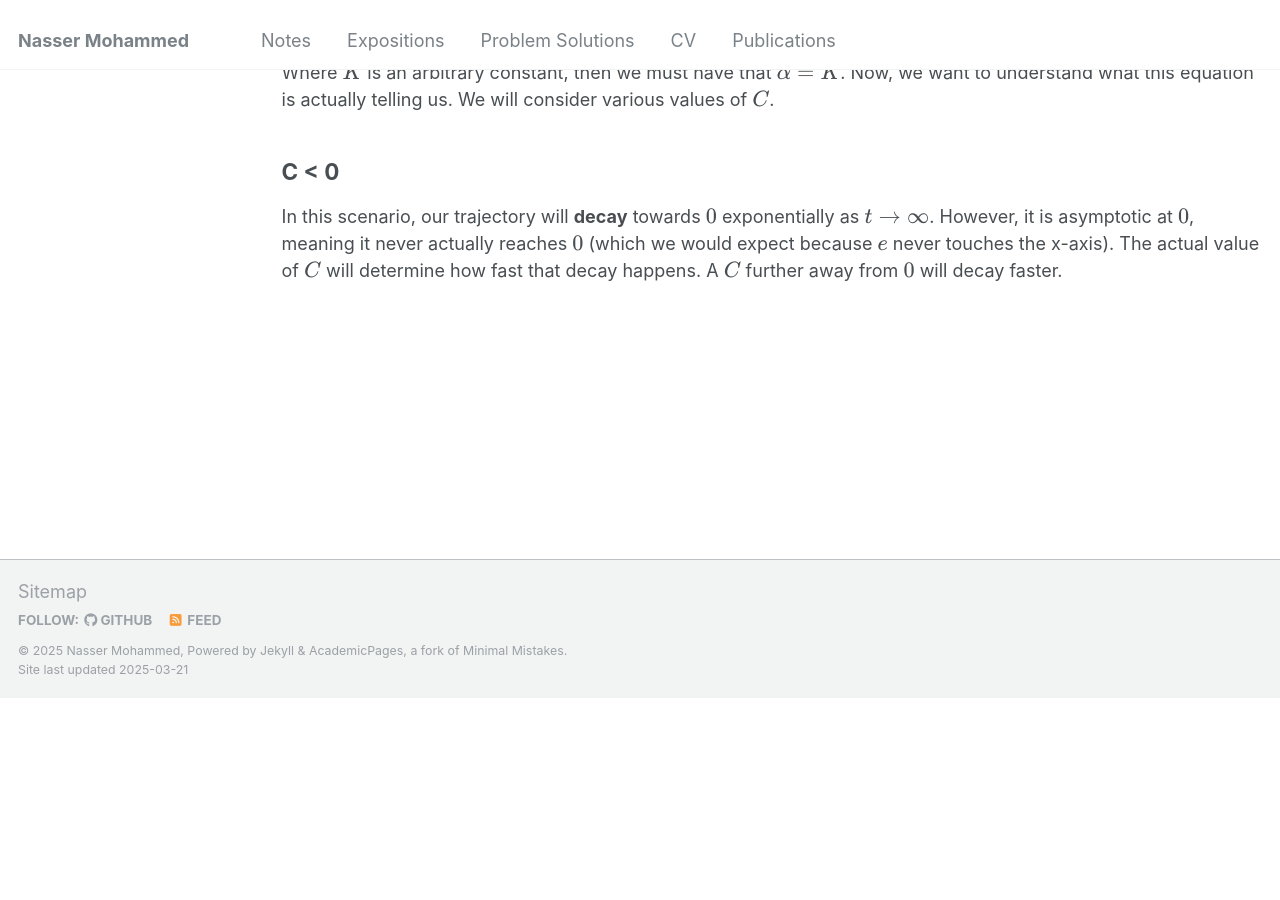
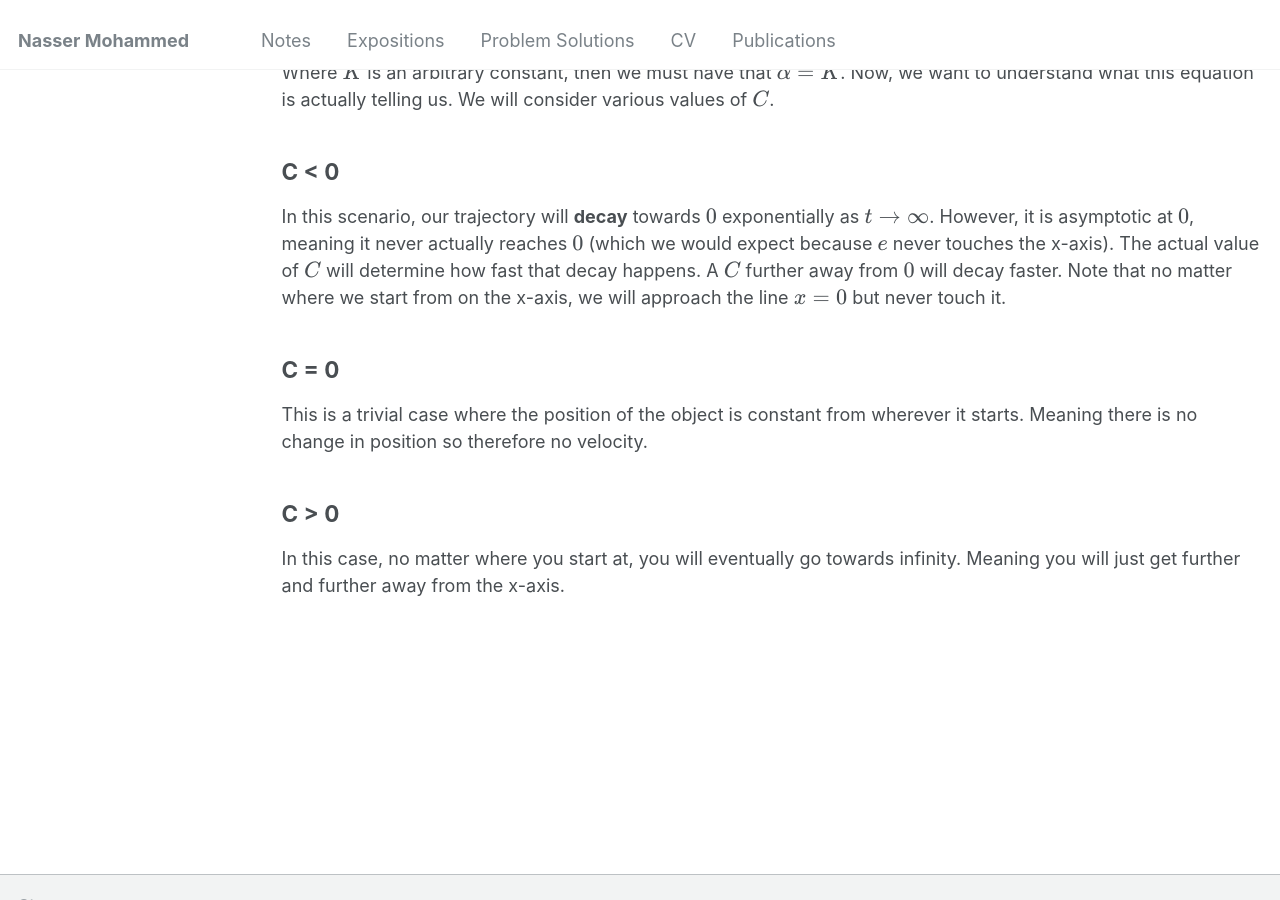
Before and after one commit to Nasser-Mohammed/Nasser-Mohammed.github.io, a Jekyll site: the page built from _pages/notes/ode/phase-portrait.md, in a window 1280 px wide and 900 px high, scrolled down 1273 px. Built offline with Jekyll 4.4.1, drawn with Linux system fonts in a browser that asks for light colours; before the commit the page ends 1970 px from its top, so only the background shows below that.

Commit message:
Update phase-portrait.md

```diff
--- a/_pages/notes/ode/phase-portrait.md
+++ b/_pages/notes/ode/phase-portrait.md
@@ -26,4 +26,10 @@ Now if we impose an initial condition when \\(t=0\\), this is equivalent to "tel
 Where \\(K\\) is an arbitrary constant, then we must have that \\(\alpha = K\\). Now, we want to understand what this equation is actually telling us. We will consider various values of \\(C\\).
 
 ## C < 0
-In this scenario, our trajectory will **decay** towards \\(0\\) exponentially as \\(t \to \infty\\). However, it is asymptotic at \\(0\\), meaning it never actually reaches \\(0\\) (which we would expect because \\(e\\) never touches the x-axis). The actual value of \\(C\\) will determine how fast that decay happens. A \\(C\\) further away from \\(0\\) will decay faster.
+In this scenario, our trajectory will **decay** towards \\(0\\) exponentially as \\(t \to \infty\\). However, it is asymptotic at \\(0\\), meaning it never actually reaches \\(0\\) (which we would expect because \\(e\\) never touches the x-axis). The actual value of \\(C\\) will determine how fast that decay happens. A \\(C\\) further away from \\(0\\) will decay faster. Note that no matter where we start from on the x-axis, we will approach the line \\(x=0\\) but never touch it.
+
+## C = 0
+This is a trivial case where the position of the object is constant from wherever it starts. Meaning there is no change in position so therefore no velocity.
+
+## C > 0
+In this case, no matter where you start at, you will eventually go towards infinity. Meaning you will just get further and further away from the x-axis.
```
